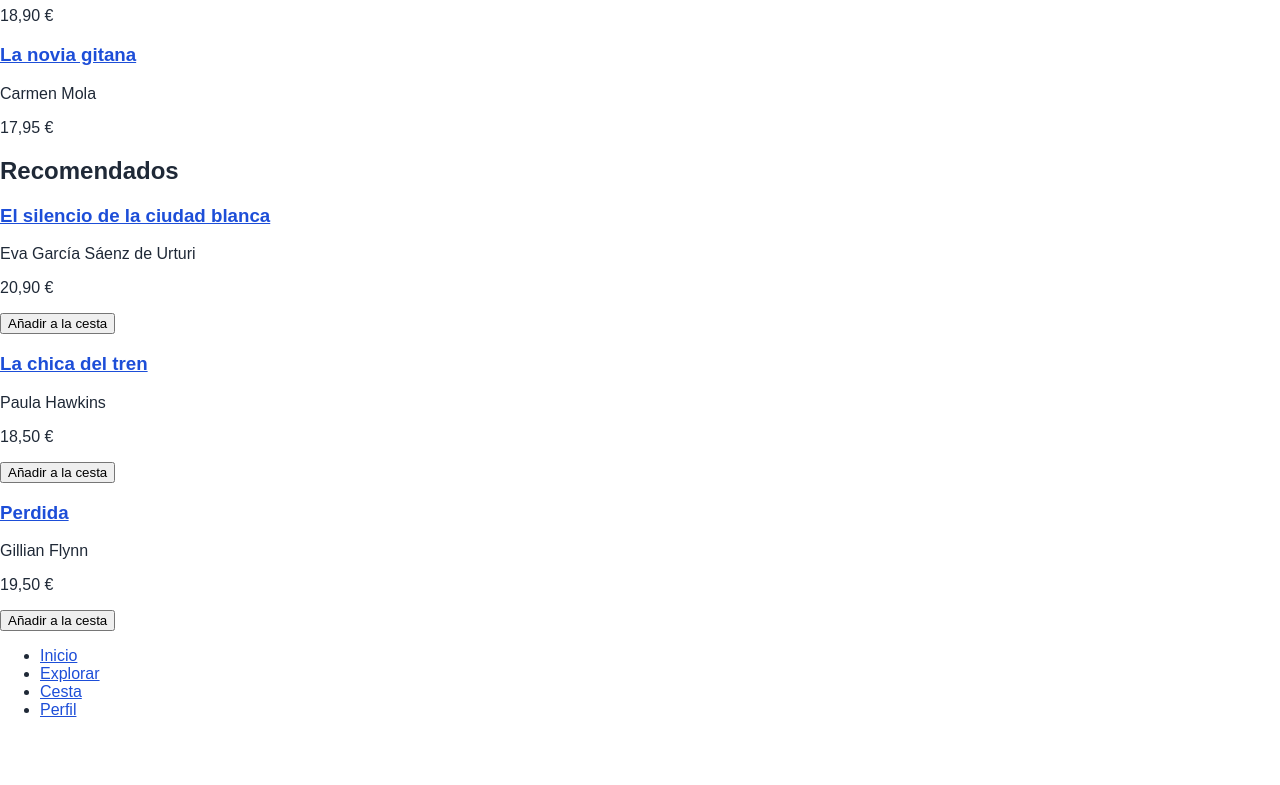
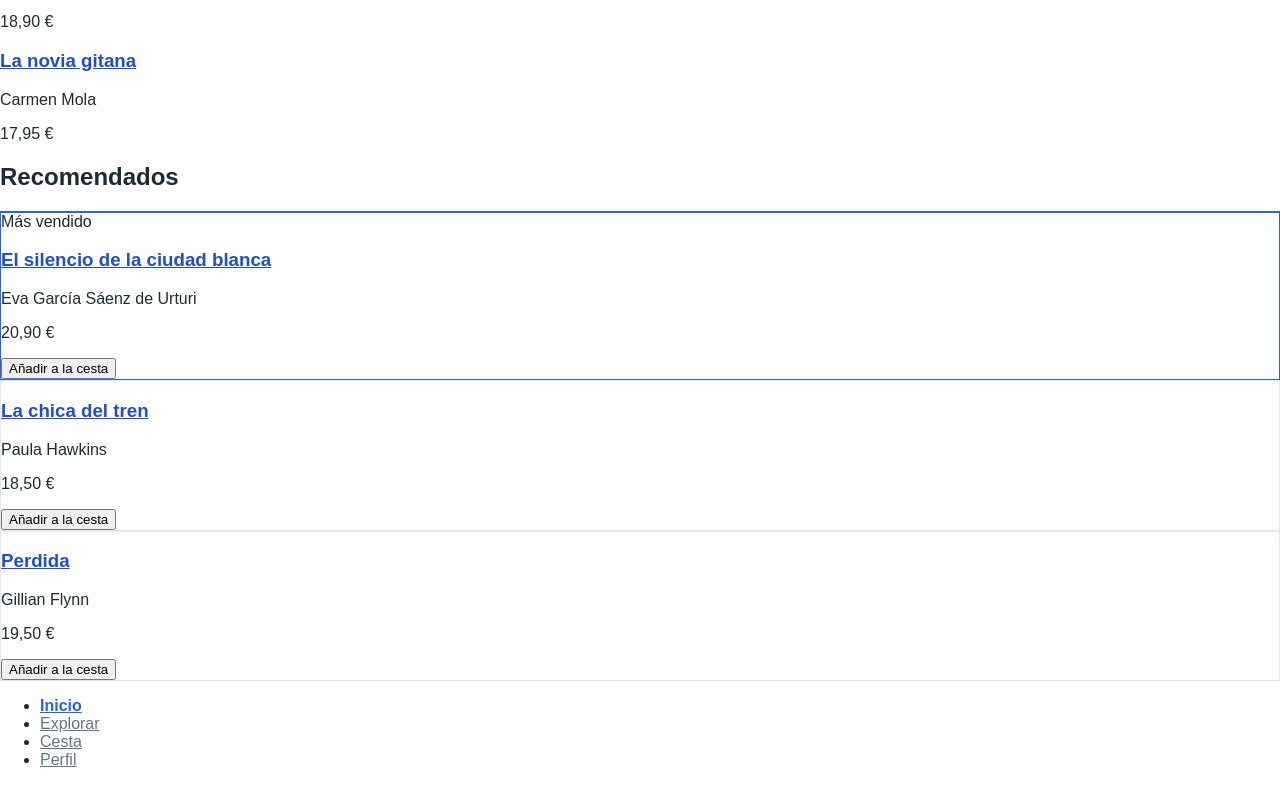
Before and after one commit to vtrmme/4.1.-Victor, a plain HTML site: page trastienda-ud4/index.html in a window 1280 px wide. Shown: the part 471-1256 px from the top of the page. Before the commit the page ends 1206 px from the top, so only its background shows below. Drawn offline with Linux system fonts and the light colour scheme.

Commit message:
Ejercicio 2: selectores CSS, estados y :has()

```diff
--- a/trastienda-ud4/css/estilos.css
+++ b/trastienda-ud4/css/estilos.css
@@ -12,3 +12,41 @@ header {
 a {
   color: #1d4ed8;
 }
+
+nav a[aria-current="page"] {
+  color: #2563eb;
+  font-weight: 700;
+}
+
+nav a:not([aria-current="page"]) {
+  color: #64748b;
+}
+
+nav a:hover {
+  color: #1e293b;
+}
+
+nav a:focus-visible {
+  outline: 2px solid #2563eb;
+  outline-offset: 2px;
+}
+
+.card {
+  border: 1px solid #e2e8f0;
+}
+
+h2 + .card {
+  border-top: 2px solid #2563eb;
+}
+
+.badge:empty {
+  display: none;
+}
+
+article:has(.badge:not(:empty)) {
+  border-color: #2563eb;
+}
+
+button[aria-label] {
+  padding: 0.25rem 0.5rem;
+}
--- a/trastienda-ud4/index.html
+++ b/trastienda-ud4/index.html
@@ -42,19 +42,21 @@
 
     <section>
       <h2>Recomendados</h2>
-      <article>
+      <article class="card">
+        <span class="badge">Más vendido</span>
         <h3><a href="detalle.html">El silencio de la ciudad blanca</a></h3>
         <p>Eva García Sáenz de Urturi</p>
         <p>20,90 €</p>
         <button type="button">Añadir a la cesta</button>
       </article>
-      <article>
+      <article class="card">
+        <span class="badge"></span>
         <h3><a href="detalle.html">La chica del tren</a></h3>
         <p>Paula Hawkins</p>
         <p>18,50 €</p>
         <button type="button">Añadir a la cesta</button>
       </article>
-      <article>
+      <article class="card">
         <h3><a href="detalle.html">Perdida</a></h3>
         <p>Gillian Flynn</p>
         <p>19,50 €</p>
```
